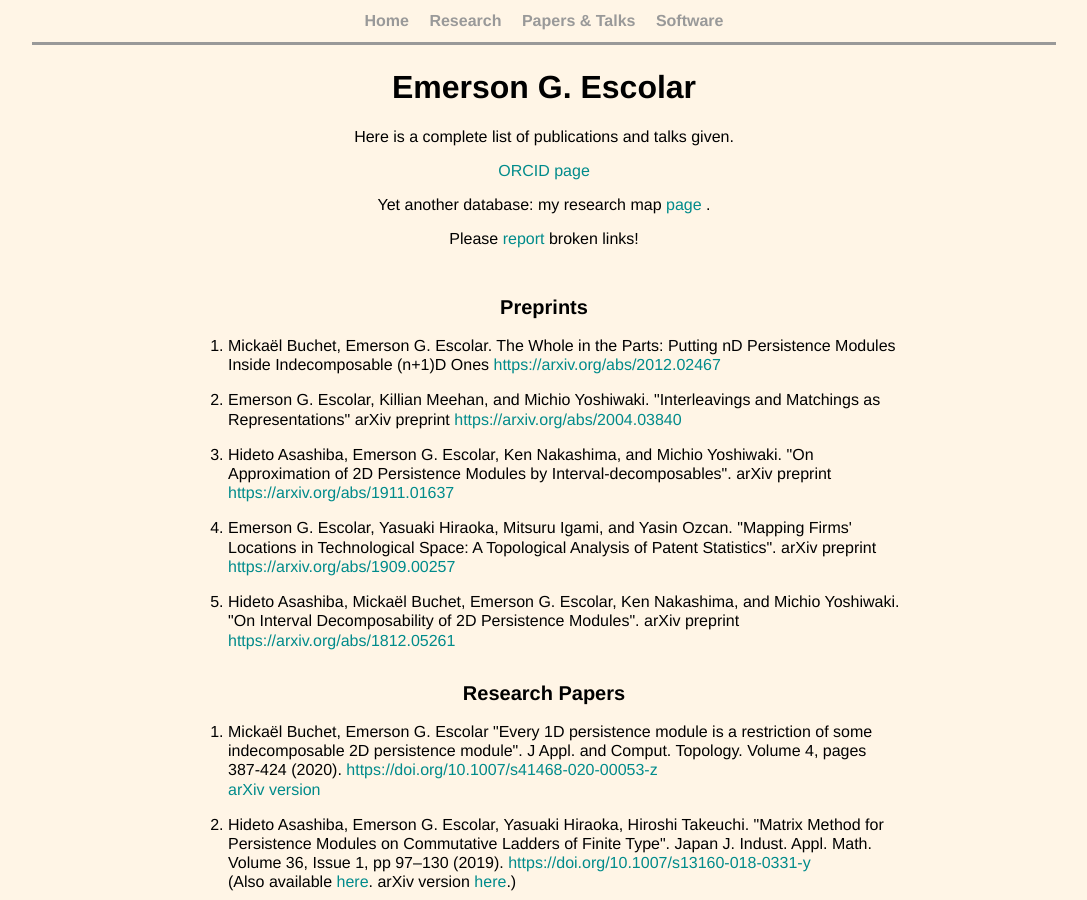
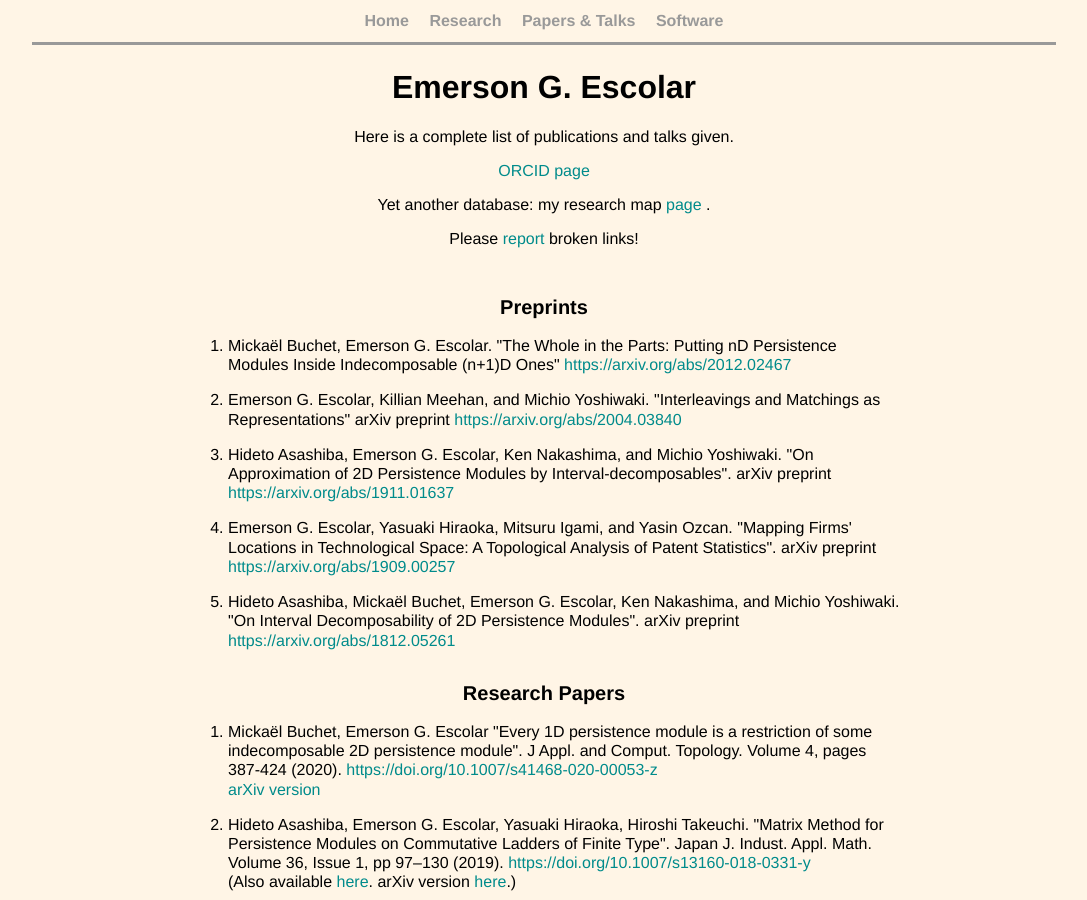
Before and after one commit to emerson-escolar/emerson-escolar.github.io, a Jekyll site: the page built from research_lists.html, in a window 1280 px wide and 900 px high. Shown: the whole window, without its empty margins (96-1183 px from the left). Built offline with Jekyll 4.4.1, drawn with Linux system fonts in a browser that asks for light colours.

Commit message:
add quote marks

```diff
--- a/research_lists.html
+++ b/research_lists.html
@@ -34,7 +34,7 @@ title: Emer's Papers & Talks
 	<ol class="wordbox paperlist">
     <li>
       Mickaël Buchet, Emerson G. Escolar.
-      The Whole in the Parts: Putting nD Persistence Modules Inside Indecomposable (n+1)D Ones
+      "The Whole in the Parts: Putting nD Persistence Modules Inside Indecomposable (n+1)D Ones"
       <a target="_blank" href=https://arxiv.org/abs/2012.02467>
         https://arxiv.org/abs/2012.02467
       </a>
```
